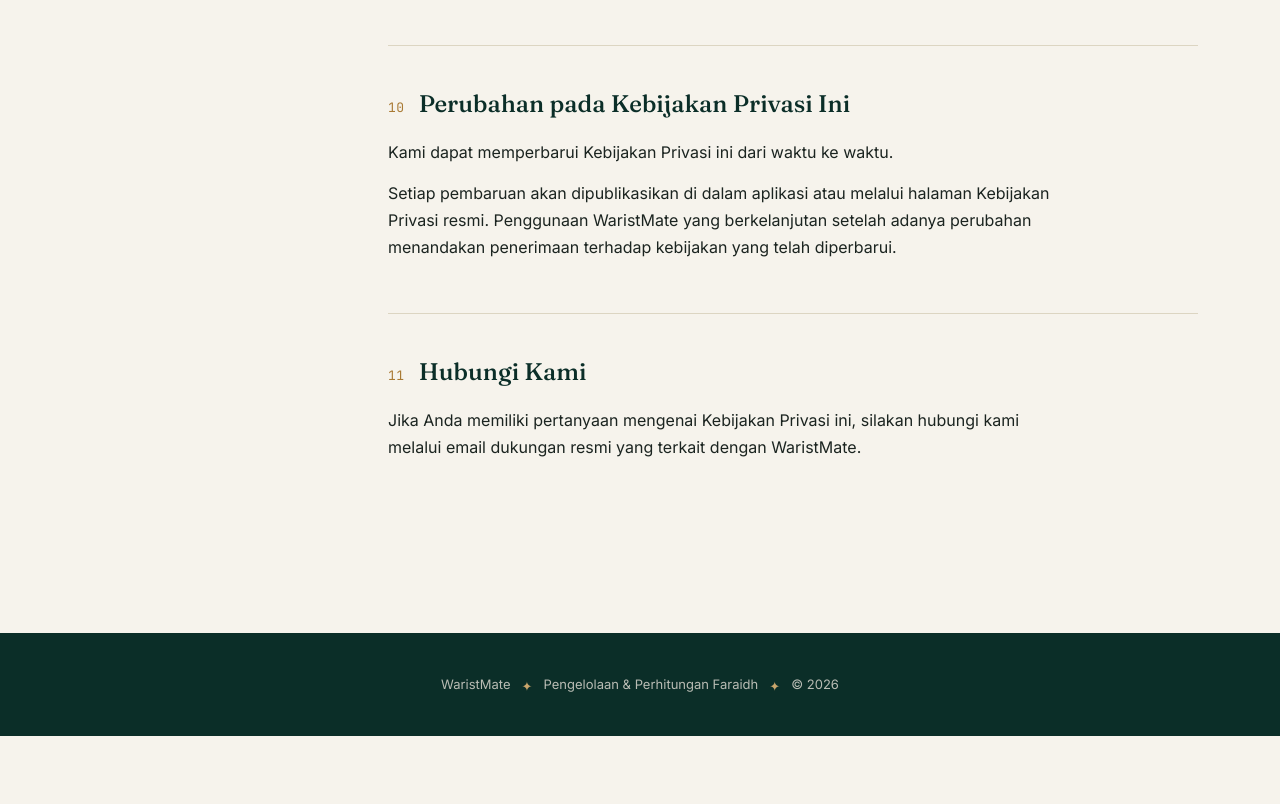
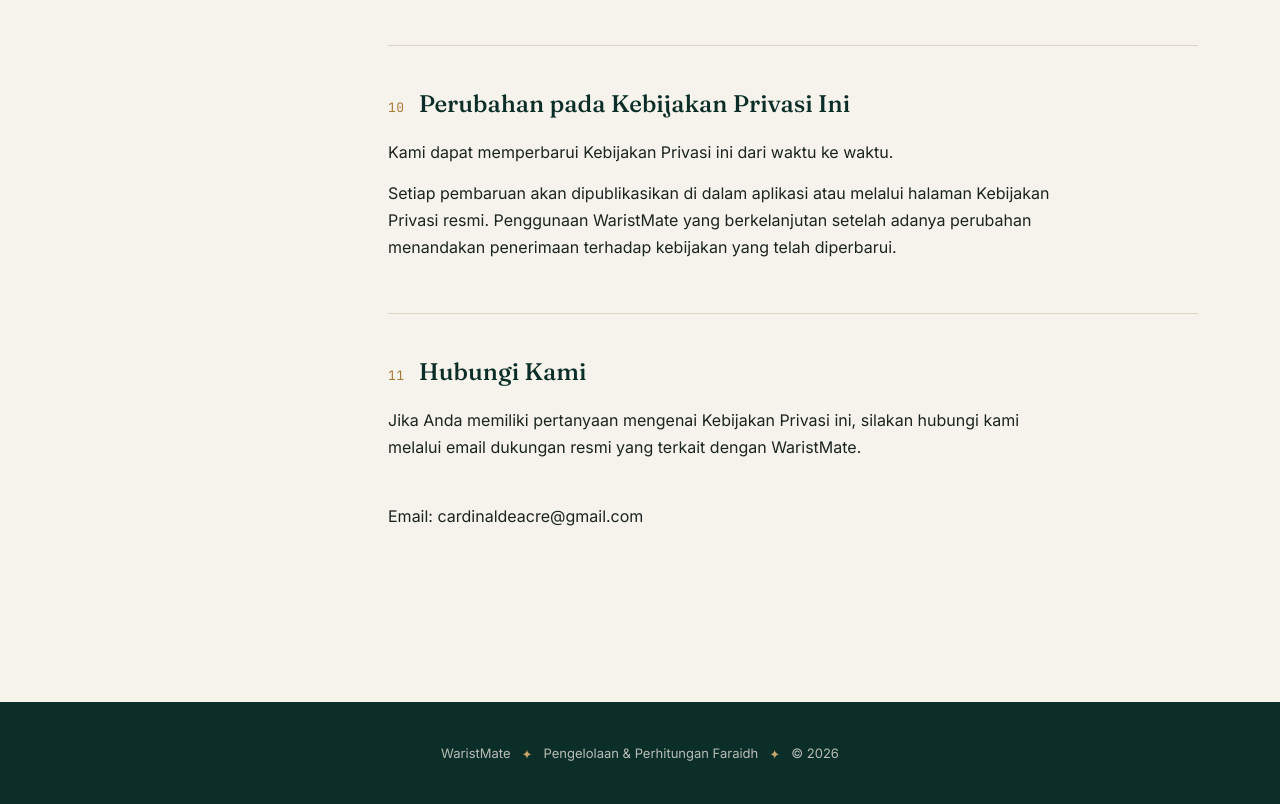
Before and after one commit to cardinaldeacre/waristmate-privacy-policy, a plain HTML site: page index.html in a window 1280 px wide. Shown: the part 4126-4930 px from the top of the page. Before the commit the page ends 4862 px from the top, so only its background shows below. Drawn offline with Linux system fonts and the light colour scheme.

Commit message:
Add contact email in privacy policy section
Added contact email to the privacy policy section.

```diff
--- a/index.html
+++ b/index.html
@@ -441,6 +441,8 @@
     <section class="clause" id="s11">
       <div class="clause-head"><span class="clause-num">11</span><h2>Hubungi Kami</h2></div>
       <p>Jika Anda memiliki pertanyaan mengenai Kebijakan Privasi ini, silakan hubungi kami melalui email dukungan resmi yang terkait dengan WaristMate.</p>
+      <br>
+      <p>Email: cardinaldeacre@gmail.com</p>
     </section>
 
   </main>
```
